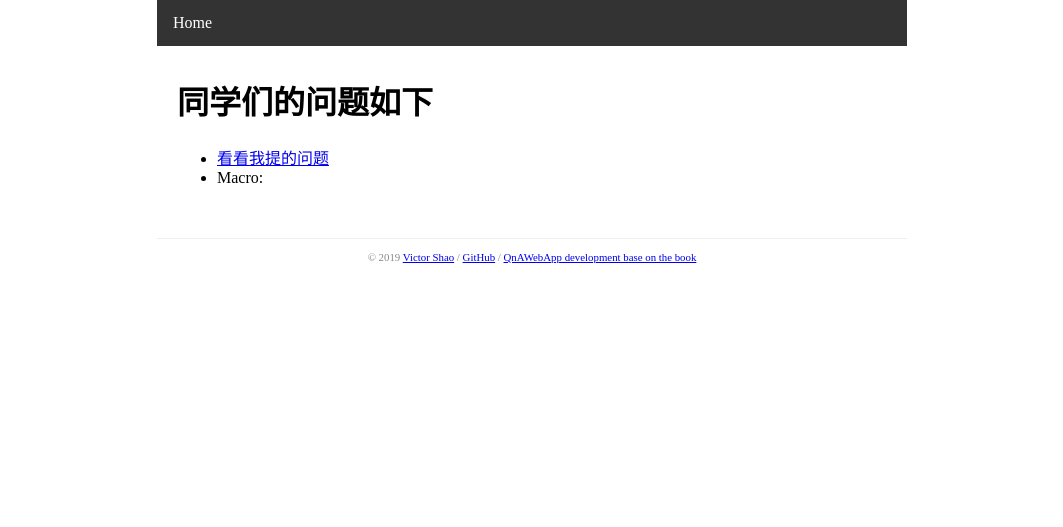
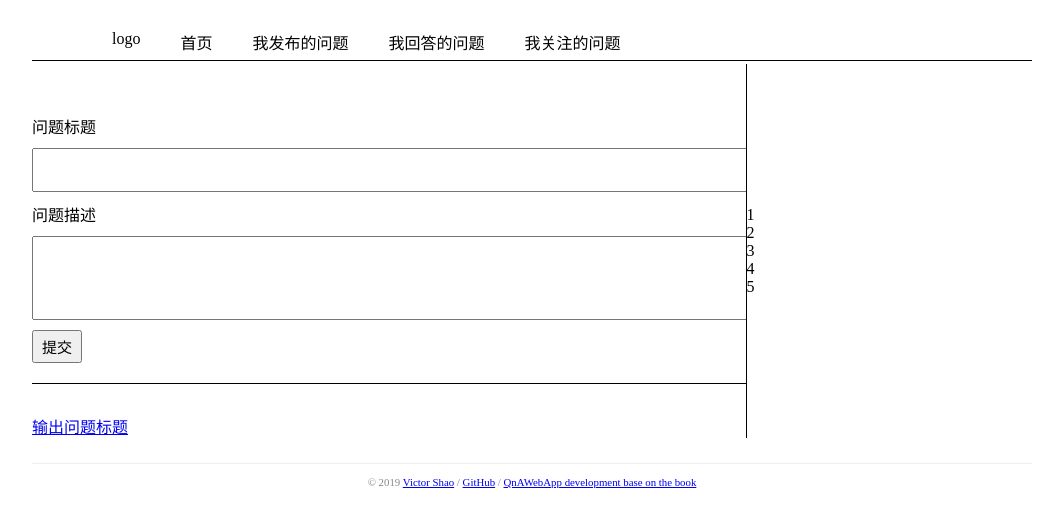
Before and after one commit to baoxinhai/xuexibang, a Flask app: page /home in a window 1280 px wide. Shown: the top 527 px of the page, without its empty margins (108-1171 px from the left). Run offline with Flask 2, Linux system fonts and the light colour scheme; some libraries are stand-ins or nearby versions.

Commit message:
'修改了home、myquestin、qna'

```diff
--- a/database/config/log_config.json
+++ b/database/config/log_config.json
@@ -1,3 +1,3 @@
 {
-  "log_path": "E:\\xuexibang\\xuexibang\\database\\log"
+  "log_path": "C:\\Users\\59776\\xuexibang_log"
 }
--- a/xuexibang/blueprints/front.py
+++ b/xuexibang/blueprints/front.py
@@ -1,5 +1,12 @@
 #!/usr/bin/env python
 # -*- coding:utf-8 -*-
+# 解决utf-8无法显示
+import sys
+defaultencoding = 'utf-8'
+if sys.getdefaultencoding() != defaultencoding:
+    reload(sys)
+    sys.setdefaultencoding(defaultencoding)
+
 __author__ = 'Jinyang Shao'
 
 '''
@@ -12,6 +19,8 @@
 # from xuexibang.main.extensions import *
 #  from xuexibang.main.forms import QuestionForm
 
+from xuexibang.main.forms import HomeForm
+
 front_bp = Blueprint('front', __name__)
 
 
@@ -19,9 +28,15 @@
     is_authenticated = False
 
 
-@front_bp.route('/home')  # test
+@front_bp.route('/home')
 def home():
-    return render_template('front/home.html', data=['some', 'data', 'from', 'the', 'back', 'end'])
+    # return render_template('front/home.html', data=['some', 'data', 'from', 'the', 'back', 'end'])
+    form = HomeForm()
+    if form.validate_on_submit():
+        title = form.title.data
+        description = form.description.data
+        return redirect(url_for('home'))
+    return render_template('front/home.html', data=['data'], form=form)
 
 
 @front_bp.route('/')
--- a/xuexibang/main/forms.py
+++ b/xuexibang/main/forms.py
@@ -27,3 +27,11 @@
 
 class QuestionForm(FlaskForm):
     content = StringField('Content', validators=[DataRequired()], render_kw={'placeholder': 'please input question description'})
+
+class HomeForm(FlaskForm):
+    # 问题标题
+    title = StringField('问题标题', validators=[DataRequired()])
+    # 问题描述
+    description = StringField('问题描述', validators=[DataRequired()])
+    # 发布问题按钮
+    submit = SubmitField('提交')
--- /dev/null
+++ b/xuexibang/static/home.css
@@ -0,0 +1,113 @@
+/*home.html*/
+* {
+	padding: 0;
+	margin: auto;
+}
+
+body {
+	width: 1000px;
+	/*margin: auto;*/
+
+	/*background-color: #eee;   !*灰色背景*!*/
+}
+nav {
+	width: 100%;
+	height: 60px;
+	border-bottom: 1px solid black;
+	background-color: white;
+}
+nav ul {
+	padding: 10px 30px;
+}
+
+nav li {
+	list-style: none;
+	float: left;       /*!*排成一行*!*/
+	margin: 10px 20px;
+}
+
+nav li:nth-child(6)
+{
+	margin-left: 700px;
+}
+
+ul li a {
+	text-decoration: none;
+	color: black;
+}
+
+	form {
+		margin: 10px auto;
+	}
+
+	main {
+		width: 100%;
+		display: flex;
+	}
+
+	main .leftbar {
+		flex: 5;
+		border-right: 1px solid black;
+	}
+	main .rightbar {
+		flex: 2;
+	}
+
+	main .submit_ques {
+		overflow: hidden;
+		/*width: 70%;*/
+		margin: 30px auto;
+		border-bottom: 1px solid black;
+	}
+
+	.form_container {
+		padding: 10px 0;
+		text-align: left;
+	}
+
+	/*.form_group {*/
+		/*text-align: left; 文本左对齐*/
+	/*}*/
+
+	.form_group .form_control
+	{
+		width: 100%;
+        height: 40px;
+		margin: 10px 0px;
+	}
+
+	.form_group .description {
+		height: 80px;
+	}
+	.btn {
+		width: 50px;
+		height: 33px;
+		font-size:  15px;
+	}
+
+	/*显示问题区域*/
+	/*.ques_container {*/
+		/*padding: 10px 0;*/
+	/*}*/
+
+	.ques {
+		height: 60px;
+		width: 100%;
+		border-bottom: 1px dashed black;
+	}
+
+	/*分类栏*/
+	.rightbar ul
+	{
+		overflow: hidden;
+	}
+
+footer {
+    font-size: 13px;
+    color: #888;
+    border-top: 1px solid #eee;
+    margin-top: 25px;
+    text-align: center;
+    padding: 10px;
+
+}
--- a/xuexibang/static/style.css
+++ b/xuexibang/static/style.css
@@ -41,13 +41,13 @@
 
 }
 
-.alert {
-  position: relative;
-  padding: 0.75rem 1.25rem;
-  margin-bottom: 1rem;
-  border: 1px solid transparent;
-  border-radius: 0.25rem;
-  color: #004085;
-  background-color: #cce5ff;
-  border-color: #b8daff;
-}
+/*.alert {*/
+  /*position: relative;*/
+  /*padding: 0.75rem 1.25rem;*/
+  /*margin-bottom: 1rem;*/
+  /*border: 1px solid transparent;*/
+  /*border-radius: 0.25rem;*/
+  /*color: #004085;*/
+  /*background-color: #cce5ff;*/
+  /*border-color: #b8daff;*/
+/*}*/
--- a/xuexibang/templates/base.html
+++ b/xuexibang/templates/base.html
@@ -12,13 +12,26 @@
 </head>
 <body>
 <nav> <!--导航栏-->
-    <ul><li><a href="{{ url_for('front.home') }}">Home</a></li></ul>
+{#    <ul><li><a href="{{ url_for('front.home') }}">Home</a></li></ul>#}
+
+    <ul>
+        <ul>
+			<li>logo</li>
+			<li> <a href="{{ url_for('front.home') }}">首页</a></li>
+			<li> <a href="{{ url_for('front.myquestion') }} ">我发布的问题</a></li>
+		    <li><a href="{{ url_for('front.home') }}">我回答的问题</a></li>   {#!链接#}
+			<li><a href="{{ url_for('front.home') }}" >我关注的问题</a></li>
+{#			<li>登录</li>   <!-- 显示登录或用户名 -->#}
+{#			<li>注册</li>	<!-- 显示注册或注销 -->#}
+		</ul>
+    </ul>
+
 </nav>
 
-<main> <!--显示flash的内容-->
-    {% for message in get_flashed_messages() %}
-        <div class="alert">{{ message }}</div>
-    {% endfor %}
+<main>
+{#    {% for message in get_flashed_messages() %}#}
+{#        <div class="alert">{{ message }}</div>#}
+{#    {% endfor %}#}
     {% block content %}{% endblock %}
 </main>
 <footer>
--- a/xuexibang/templates/front/home.html
+++ b/xuexibang/templates/front/home.html
@@ -1,10 +1,59 @@
 {% extends 'base.html' %}
 {% from 'macros.html' import func %}
 
+{% block title %}主页{% endblock %}
+
+{% block styles %}
+{#   <link rel="stylesheet" type="text/css" href="{{ url_for('static', filename='style.css' ) }}">#}
+    <link rel="stylesheet" type="text/css" href="{{ url_for('static', filename='home.css' ) }}">
+{% endblock %}
+
 {% block content %}
-<h1> 同学们的问题如下 </h1>
-<ul>
-    <li><a href="{{ url_for('front.myquestion') }}">看看我提的问题</a> </li>
-    <li>Macro: {{ func(amount=0) }}</li>
-</ul>
+{#<h1> 同学们的问题如下 </h1>#}
+{#<ul>#}
+{#    <li><a href="{{ url_for('front.myquestion') }}">看看我提的问题</a> </li>#}
+{#    <li>Macro: {{ func(amount=0) }}</li>#}
+{#</ul>#}
+     <div class="leftbar">
+
+        <div class="submit_ques">
+            <form method="post">
+				<!-- 表单域 -->
+                <div class="form_container">
+                    {{ form.csrf_token }}
+                    <div class="form_group">
+                        {{ form.title.label}}<br>
+                        {{ form.title ( class='form_control' )}}<br><!-- 问题标题 -->
+                    </div>
+                    <div class="form_group">
+                        {{ form.description.label }}
+                        {{ form.description(class='form_control description')}}<br> <!-- 问题描述 -->
+                    </div>
+                        {{ form.submit(class='btn') }}<br>  <!-- 发布问题按钮 -->
+
+                </div>
+			</form>
+        </div>
+
+			<!-- 问题显示区 -->
+        <div class="ques_container">
+            {% for context in contexts %}
+                <div class="ques">
+                    <a href="{{ url_for('front.qna') }}">{{ context.outlines }}</a>
+                </div>
+            {% endfor %}
+            <a href="{{ url_for('front.qna') }}">输出问题标题</a>
+			</div>
+
+		</div>
+		<div class="rightbar">
+			<ul>
+				<li><a href="#">1</a></li>
+				<li><a href="#">2</a></li>
+				<li><a href="#">3</a></li>
+				<li><a href="#">4</a></li>
+				<li><a href="#">5</a></li>
+			</ul>
+		</div>
+
 {% endblock %}
```
Also changed, not shown: xuexibang/static/myquestion.css (added, +53 -0 lines), xuexibang/static/qna.css (added, +68 -0 lines), xuexibang/templates/front/myquestion.html (+39 -9 lines), xuexibang/templates/front/qna.html (+38 -9 lines).
